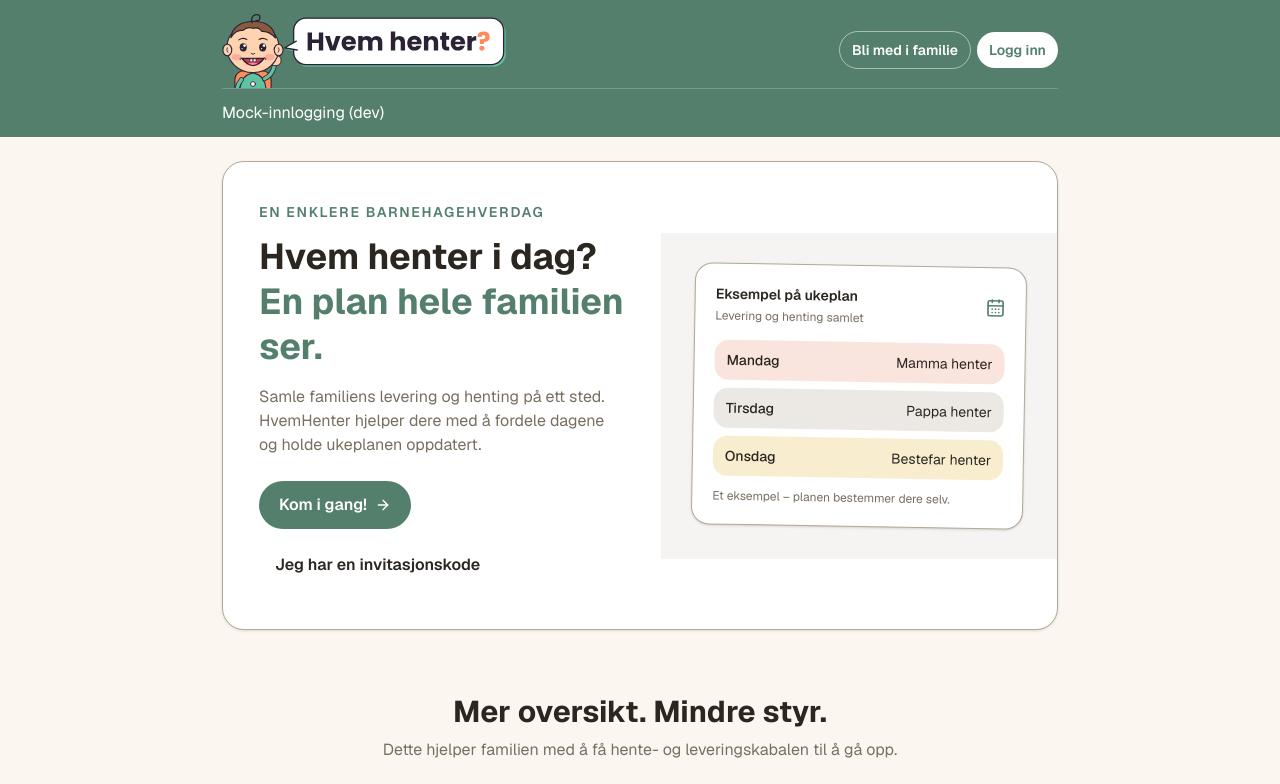
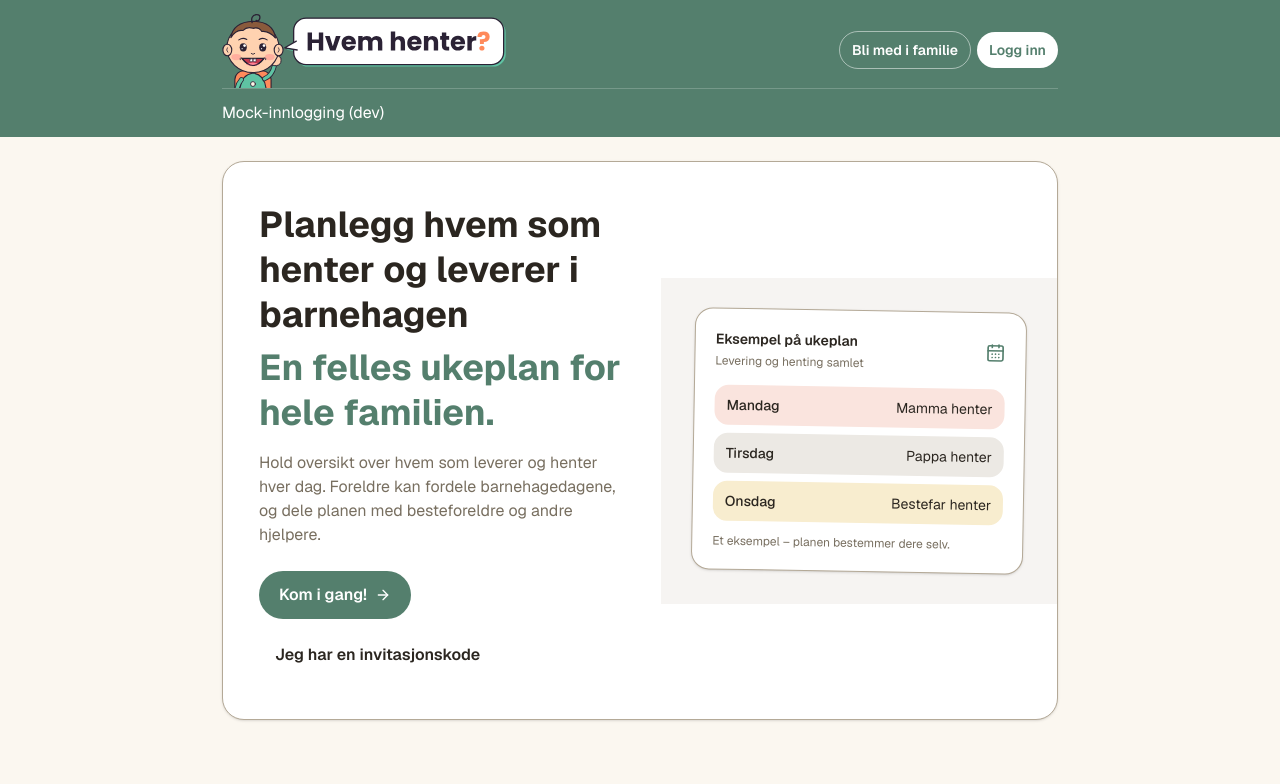
Before and after one commit to anostoga/hvemhenter, a Next.js app in the folder frontend/: page / in a window 1280 px wide. Shown: the top 784 px of the page. Built offline with nearby package versions, Linux system fonts and the light colour scheme; no server answers.

Commit message:
SEO improvements

```diff
--- a/frontend/app/layout.tsx
+++ b/frontend/app/layout.tsx
@@ -9,8 +9,9 @@ import Script from "next/script";
 const geist = Geist({subsets:['latin'],variable:'--font-sans'});
 
 export const metadata = {
-  title: "HvemHenter.no",
-  description: "Fordel levering og henting i barnehagen",
+  title: "HvemHenter – planlegg henting og levering i barnehagen",
+  description:
+    "Lag en felles ukeplan for hvem som leverer og henter i barnehagen. Koordiner med familie, besteforeldre og andre hjelpere med HvemHenter.",
 };
 
 export default async function RootLayout({ children }: { children: React.ReactNode }) {
--- a/frontend/app/page.tsx
+++ b/frontend/app/page.tsx
@@ -77,16 +77,13 @@ export default async function LandingPage() {
         <div className="space-y-12 sm:space-y-16">
           <section className="grid overflow-hidden rounded-3xl border border-border bg-card shadow-sm sm:grid-cols-[1.05fr_0.95fr] sm:items-center">
             <div className="px-6 py-8 sm:px-9 sm:py-10">
-              <p className="mb-3 text-sm font-semibold uppercase tracking-[0.12em] text-primary">
-                En enklere barnehagehverdag
-              </p>
               <h1 className="mb-4 text-3xl font-bold leading-tight sm:text-4xl">
-                Hvem henter i dag?
-                <span className="block text-primary">En plan hele familien ser.</span>
+                Planlegg hvem som henter og leverer i barnehagen
+                <span className="mt-2 block text-primary">En felles ukeplan for hele familien.</span>
               </h1>
               <p className="mb-6 max-w-prose text-muted-foreground">
-                Samle familiens levering og henting på ett sted. HvemHenter hjelper dere med å
-                fordele dagene og holde ukeplanen oppdatert.
+                Hold oversikt over hvem som leverer og henter hver dag. Foreldre kan fordele
+                barnehagedagene, og dele planen med besteforeldre og andre hjelpere.
               </p>
               <div className="flex flex-wrap items-center gap-3">
                 <a
@@ -139,7 +136,7 @@ export default async function LandingPage() {
                 Mer oversikt. Mindre styr.
               </h2>
               <p className="m-0 text-muted-foreground">
-                Dette hjelper familien med å få hente- og leveringskabalen til å gå opp.
+                HvemHenter samler familiens plan for levering og henting i barnehagen på ett sted.
               </p>
             </div>
             <div className="grid gap-4 sm:grid-cols-3">
```
